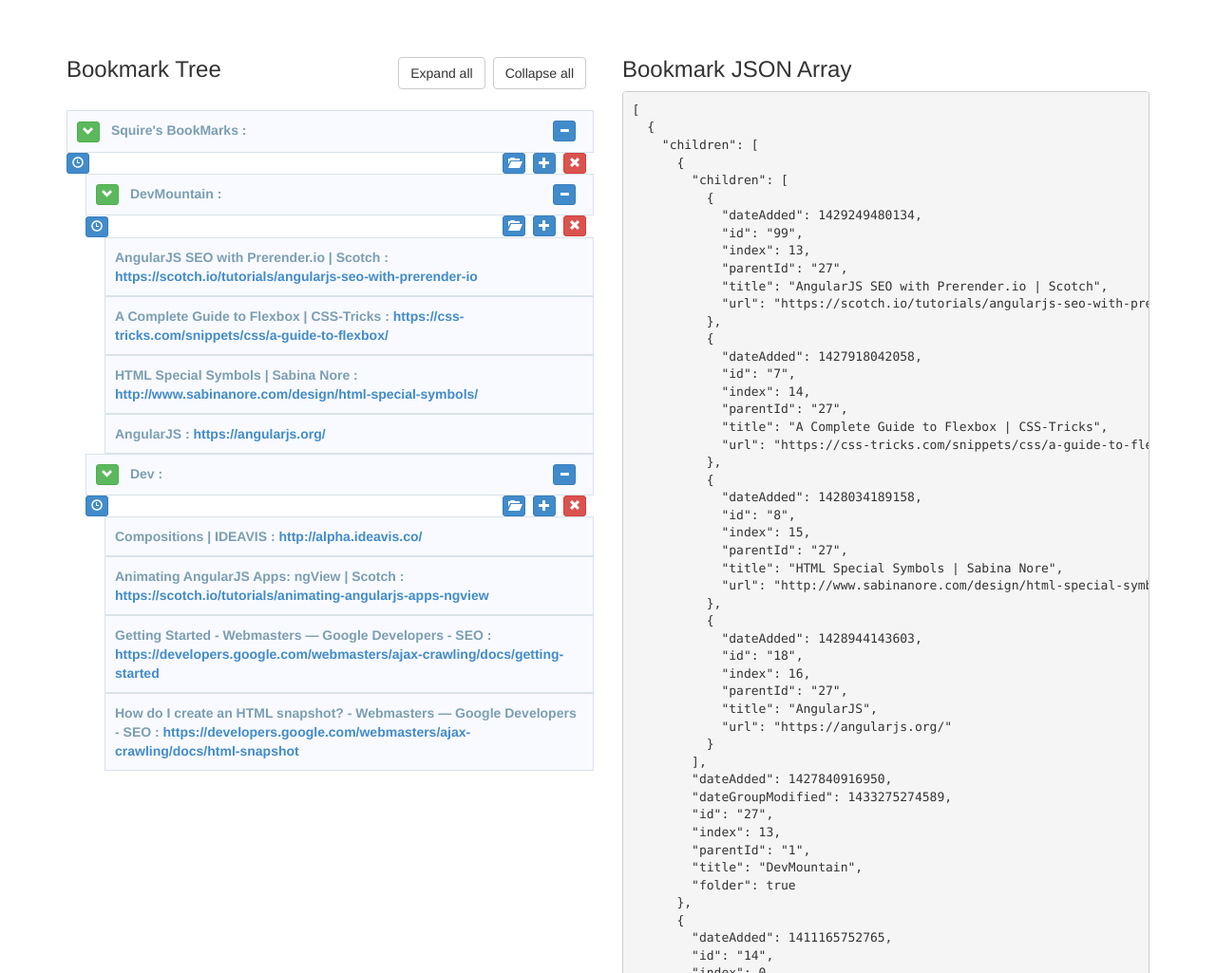
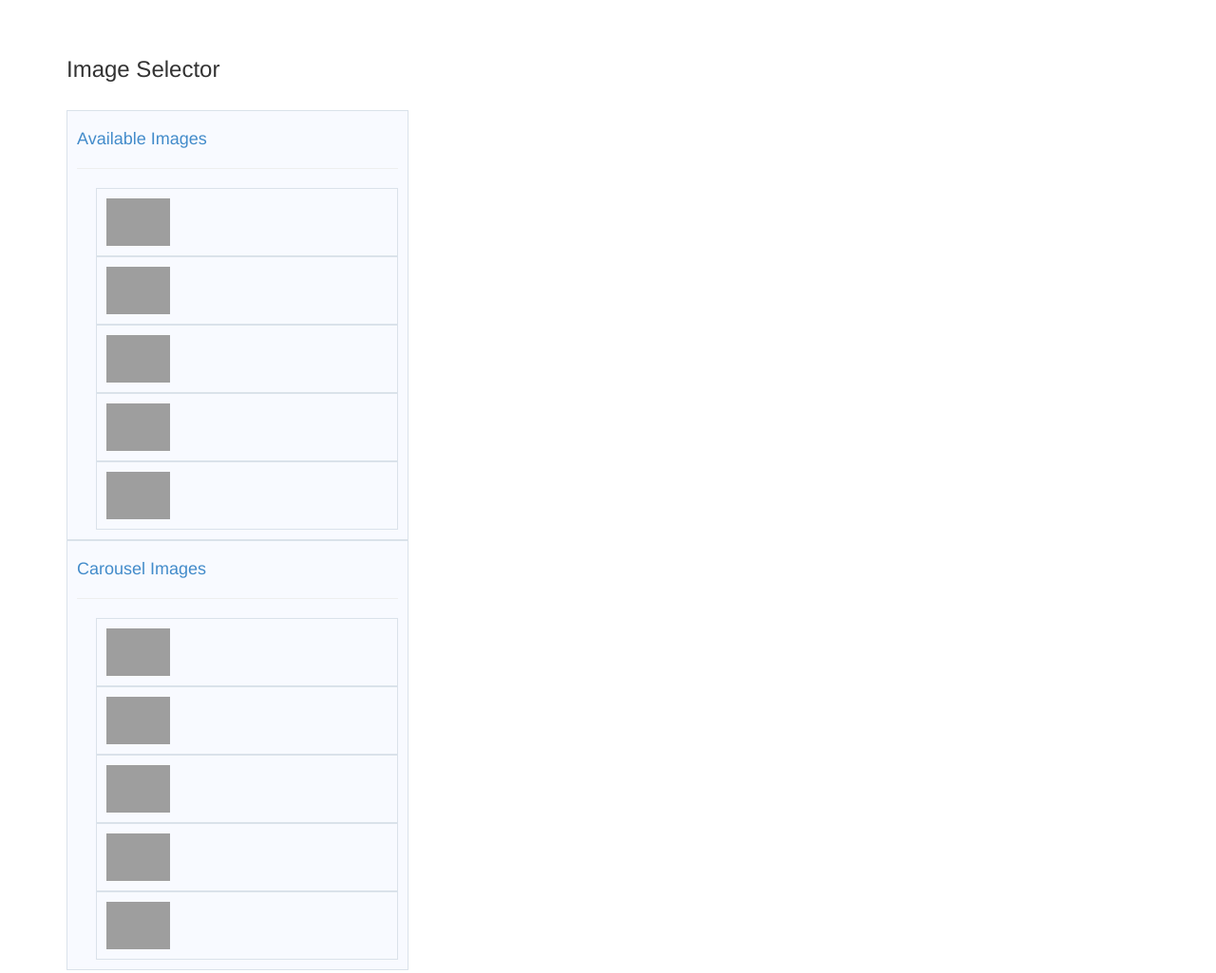
Before and after one commit to LeisureChou/angular-ui-tree, a plain HTML site: page index.html in a window 1280 px wide. Shown: the top 1025 px of the page at 95% size. Drawn offline with Linux system fonts and the light colour scheme; grey boxes are pictures that could not be loaded; files whose address does not match are found by name.

Commit message:
purse-drag

```diff
--- a/index.html
+++ b/index.html
@@ -2,7 +2,7 @@
 <html>
 <head>
   <meta charset="utf-8">
-  <title>BookLet</title>
+  <title>Ui-tree</title>
 
   <!-- Stylesheets -->
   <link rel="stylesheet" type="text/css" href="bower_components/bootstrap/dist/css/bootstrap.min.css">
@@ -15,42 +15,23 @@
 </br>
 </br>
     <div class="row">
-      <div class="col-lg-6">
-        <h3>Bookmark Tree
-          <a href="" class="btn btn-default pull-right" ng-click="collapseAll()">Collapse all</a>
-          <a href="" class="btn btn-default pull-right" ng-click="expandAll()">Expand all</a>
-
-        </h3>
+      <div class="col-lg-4" style="max-width: 400px">
+        <h3>Image Selector</h3>
 </br>
 
 <!-- Nested node template -->
         <script type="text/ng-template" id="nodes_renderer.html">
           <div ui-tree-handle class="tree-node tree-node-content">
-<!-- Collapse -->
-            <a ng-show="node.folder" class="btn btn-success btn-xs" data-nodrag ng-click="toggle(this)" style="font-weight: 200;"><span data-nodrag class="glyphicon" ng-class="{'glyphicon-chevron-right': collapsed, 'glyphicon-chevron-down': !collapsed}"></span></a></span>
-            {{node.title}} : <a data-nodrag href="{{node.url}}">{{node.url}}</a>
-<!-- Delete -->
-            <a ng-show="node.folder === true" class="pull-right btn btn-primary btn-xs" data-nodrag ng-click="toggleButtons(this)"><span class="glyphicon glyphicon-minus"></span></a>
-<!-- Date   -->
-          </div>
-           <a ng-show="node.folder === true" class="btn btn-primary btn-xs" data-nodrag ng-click="remove(this)"><span class="glyphicon glyphicon-time"></span></a>
-<!-- Total Bookmarks -->
-            <a ng-show="node.folder === true && social === false" class="pull-right btn btn-danger btn-xs" data-nodrag ng-click="remove(this)"><span class="glyphicon glyphicon-download"></span></a>
-<!-- Total Folders -->
-            <a ng-show="node.folder === true && social === false" class="pull-right btn btn-primary btn-xs" data-nodrag ng-click="newSubBookmark(this)" style="margin-right: 8px;"><span class="glyphicon glyphicon-upload"></span></a>
-<!-- Share -->
-            <a ng-show="node.folder === true && social === false" class="pull-right btn btn-primary btn-xs" data-nodrag ng-click="newSubItem(this)" style="margin-right: 8px;" ng-show="node.folder === true"><span class="glyphicon glyphicon-share"></span></a>
-<!-- Delete -->
-            <a ng-show="node.folder === true && social === true" class="pull-right btn btn-danger btn-xs" data-nodrag ng-click="remove(this)"><span class="glyphicon glyphicon-remove"></span></a>
-<!-- New Bookmark -->
-            <a ng-show="node.folder === true && social === true" class="pull-right btn btn-primary btn-xs" data-nodrag ng-click="newSubBookmark(this)" style="margin-right: 8px;"><span class="glyphicon glyphicon-plus"></span></a>
-<!-- New Folder -->
-            <a ng-show="node.folder === true && social === true" class="pull-right btn btn-primary btn-xs" data-nodrag ng-click="newSubItem(this)" style="margin-right: 8px;" ng-show="node.folder === true"><span class="glyphicon glyphicon-folder-open"></span></a>
+<a ng-show="node.folder"></span><h4>
+            {{node.title}}</h4><hr></a>
+
+            <a><img ng-show="!node.folder" style="height: 50px;" src={{node.image}} </a>
+
 <!-- Child Nodes -->
-          <ol ui-tree-nodes="" ng-model="node.children" ng-class="{hidden: collapsed}">
-            <li ng-repeat="node in node.children" ui-tree-node ng-include="'nodes_renderer.html'">
-            </li>
-          </ol>
+            <ol ui-tree-nodes="" ng-model="node.children" ng-class="{hidden: collapsed}">
+              <li ng-repeat="node in node.children" ui-tree-node ng-include="'nodes_renderer.html'">
+              </li>
+            </ol>
         </script>
 <!-- Repeat code -->
         <div ui-tree id="tree-root">
@@ -60,14 +41,14 @@
         </div>
       </div>
 
-      <div class="col-lg-6">
+     <!--  <div class="col-lg-6">
         <h3>Bookmark JSON Array</h3>
         <div class="info">
             {{info}}
         </div>
         <pre class="code">{{ data | json }}</pre>
       </div>
-    </div>
+    </div> -->
 
   </div>
   <intercept-url pattern="/favicon.ico" access="ROLE_ANONYMOUS" />
--- a/js/tree.js
+++ b/js/tree.js
@@ -104,47 +104,14 @@
     {
           "children":[
                     {
-                      "children": [
-                              {
-                        "dateAdded":1429249480134,
-                        "id":"99",
-                        "index":13,
-                        "parentId":"27",
-                        "title":"AngularJS SEO with Prerender.io | Scotch",
-                        "url":"https://scotch.io/tutorials/angularjs-seo-with-prerender-io"
-                     },
-                     {
-                        "dateAdded":1427918042058,
-                        "id":"7",
-                        "index":14,
-                        "parentId":"27",
-                        "title":"A Complete Guide to Flexbox | CSS-Tricks",
-                        "url":"https://css-tricks.com/snippets/css/a-guide-to-flexbox/"
-                     },
-                     {
-                        "dateAdded":1428034189158,
-                        "id":"8",
-                        "index":15,
-                        "parentId":"27",
-                        "title":"HTML Special Symbols | Sabina Nore",
-                        "url":"http://www.sabinanore.com/design/html-special-symbols/"
-                     },
-                     {
-                        "dateAdded":1428944143603,
-                        "id":"18",
-                        "index":16,
-                        "parentId":"27",
-                        "title":"AngularJS",
-                        "url":"https://angularjs.org/"
-                     }
-                  ],
+                  "children":[],
                   "dateAdded":1427840916950,
                   "dateGroupModified":1433275274589,
                   "id":"27",
                   "index":13,
                   "parentId":"1",
                   "title":"DevMountain",
-                  "folder": true
+                  "image": 'https://www.fashionphile.com/includes/images/thumb/BD80397/BD80397-CHANEL-Vintage-Lambskin-XL-Jumbo-Flap-Black-0.jpg'
                },
              {
                 "dateAdded":1411165752765,
@@ -152,45 +119,97 @@
                 "index":0,
                 "parentId":"1",
                 "title":"Dev",
-                "folder": true,
-                "children": [                     {
-                        "dateAdded":1428077231990,
-                        "id":"95",
-                        "index":9,
-                        "parentId":"27",
-                        "title":"Compositions | IDEAVIS",
-                        "url":"http://alpha.ideavis.co/"
+                "image": 'https://www.fashionphile.com/includes/images/thumb/BB88593/BW82113-Givenchy-Sugar-Goatskin-Leather-Mini-Antigona-Silver-0.jpg',
+                "children": []
              },
                           {
-                        "dateAdded":1429249342332,
-                        "id":"96",
-                        "index":10,
-                        "parentId":"27",
-                        "title":"Animating AngularJS Apps: ngView | Scotch",
-                        "url":"https://scotch.io/tutorials/animating-angularjs-apps-ngview"
+                "dateAdded":1411165752765,
+                "id":"14",
+                "index":0,
+                "parentId":"1",
+                "title":"Dev",
+                "image": 'https://www.fashionphile.com/includes/images/thumb/BB66318/AD65772-BALENCIAGA_A%20(1).jpg',
+                "children": []
              },
                           {
-                        "dateAdded":1429249430625,
-                        "id":"97",
-                        "index":11,
-                        "parentId":"27",
-                        "title":"Getting Started - Webmasters — Google Developers - SEO",
-                        "url":"https://developers.google.com/webmasters/ajax-crawling/docs/getting-started"
+                "dateAdded":1411165752765,
+                "id":"14",
+                "index":0,
+                "parentId":"1",
+                "title":"Dev",
+                "image": 'https://www.fashionphile.com/includes/images/thumb/BW85959/BW85959-HERMES-Epsom-Sellier-Kelly-32-Brique-00.jpg',
+                "children": []
              },
                           {
-                        "dateAdded":1429249459602,
-                        "id":"98",
-                        "index":12,
-                        "parentId":"27",
-                        "title":"How do I create an HTML snapshot? - Webmasters — Google Developers - SEO",
-                        "url":"https://developers.google.com/webmasters/ajax-crawling/docs/html-snapshot"
-                     }]
-             }],
+                "dateAdded":1411165752765,
+                "id":"14",
+                "index":0,
+                "parentId":"1",
+                "title":"Dev",
+                "image": 'https://www.fashionphile.com/includes/images/thumb/BW76415/BW76415-ALEXANDER-MCQUEEN-Saffiano-Heroine-Open-Tote-Red-NEW-0.jpg',
+                "children": []
+             }
+             ],
       "dateAdded":1433434097840,
       "id":"0",
-      "title":"Squire's BookMarks",
+      "title":"Available Images",
       "folder": true
-    }];
+    },
+        {
+          "children":[
+                    {
+                  "children":[],
+                  "dateAdded":1427840916950,
+                  "dateGroupModified":1433275274589,
+                  "id":"27",
+                  "index":13,
+                  "parentId":"1",
+                  "title":"DevMountain",
+                  "image": 'https://www.fashionphile.com/includes/images/thumb/BW74793/CW74793-LANVIN-Elaphe-Snakeskin-Large-Happy-Shoulder-Bag-Bleu-Nuit--0.jpg'
+               },
+             {
+                "dateAdded":1411165752765,
+                "id":"14",
+                "index":0,
+                "parentId":"1",
+                "title":"Dev",
+                "image": 'https://www.fashionphile.com/includes/images/thumb/BW85134/BW85134-CHANEL-Lambskin-Quilted-Boy-Wallet-On-Chain-WOC-Navy-00.jpg',
+                "children": []
+             },
+                          {
+                "dateAdded":1411165752765,
+                "id":"14",
+                "index":0,
+                "parentId":"1",
+                "title":"Dev",
+                "image": 'https://www.fashionphile.com/includes/images/thumb/BW87074/BW87074-GIVENCHY-Sugar-Goatskin-Medium-Antigona-Midnight-00.jpg',
+                "children": []
+             },
+                          {
+                "dateAdded":1411165752765,
+                "id":"14",
+                "index":0,
+                "parentId":"1",
+                "title":"Dev",
+                "image": 'https://www.fashionphile.com/includes/images/thumb/BB84316/BD54384-01.jpg',
+                "children": []
+             },
+                          {
+                "dateAdded":1411165752765,
+                "id":"14",
+                "index":0,
+                "parentId":"1",
+                "title":"Dev",
+                "image": 'https://www.fashionphile.com/includes/images/thumb/BW86919/BW86919-FENDI-Vitello-Elite-Medium-2Jours-Tote-Turquoise-NEW-00.jpg',
+                "children": []
+             }
+             ],
+      "dateAdded":1433434097840,
+      "id":"0",
+      "title":"Carousel Images",
+      "folder": true
+    }
+    ];
 
   });
 
```
Lines whose indentation alone changed are shown as unchanged.
